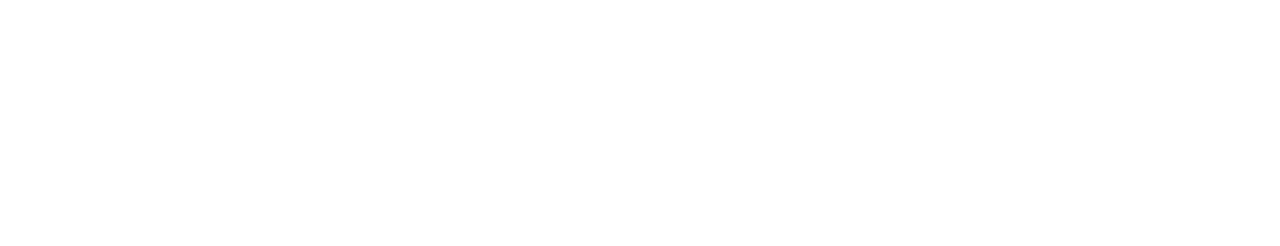
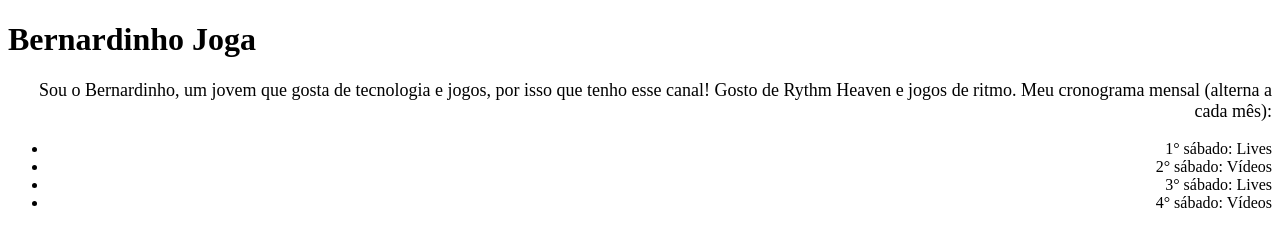
Before and after one commit to BernardinhoJoga/Site-do-canal, a plain HTML site: page Site Bernardinho Joga.html in a window 1280 px wide. Drawn offline with Linux system fonts and the light colour scheme.

Commit message:
Coloquei o cronograma do canal e adicionei o estilo.css ao HTML

```diff
--- a/Site Bernardinho Joga.html
+++ b/Site Bernardinho Joga.html
@@ -3,9 +3,19 @@
 <head>
     <meta charset="UTF-8">
     <meta name="viewport" content="width=device-width, initial-scale=1.0">
+    <link rel="stylesheet" href="estilo.css">
     <title>Site Bernardinho Joga</title>
 </head>
 <body>
-
+<!--<h1>Por enquanto, já vou fazer a parte das lives</h1>-->
+<h1>Bernardinho Joga</h1>
+<p>Sou o Bernardinho, um jovem que gosta de tecnologia e jogos, por isso que tenho esse canal! Gosto de Rythm Heaven e jogos de ritmo.
+Meu cronograma mensal (alterna a cada mês):</p>
+<ul class="lista">
+    <li>1° sábado: Lives</li>
+    <li>2° sábado: Vídeos</li>
+    <li>3° sábado: Lives</li>
+    <li>4° sábado: Vídeos</li>
+</ul>
 </body>
 </html>
--- a/estilo.css
+++ b/estilo.css
@@ -0,0 +1,8 @@
+p {
+  font-size: 18px;
+  text-align: right;
+}
+.lista {
+  text-align: right;
+  align-items: right;
+}
```
